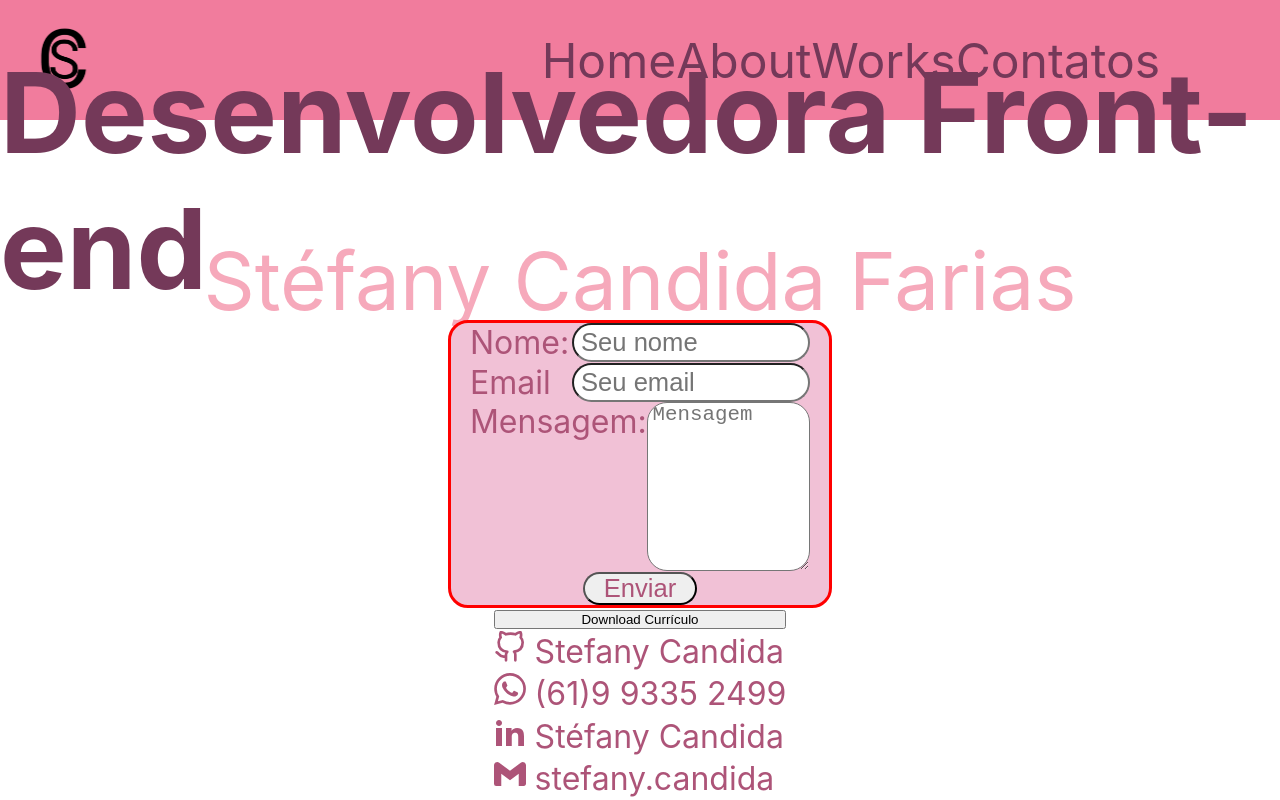
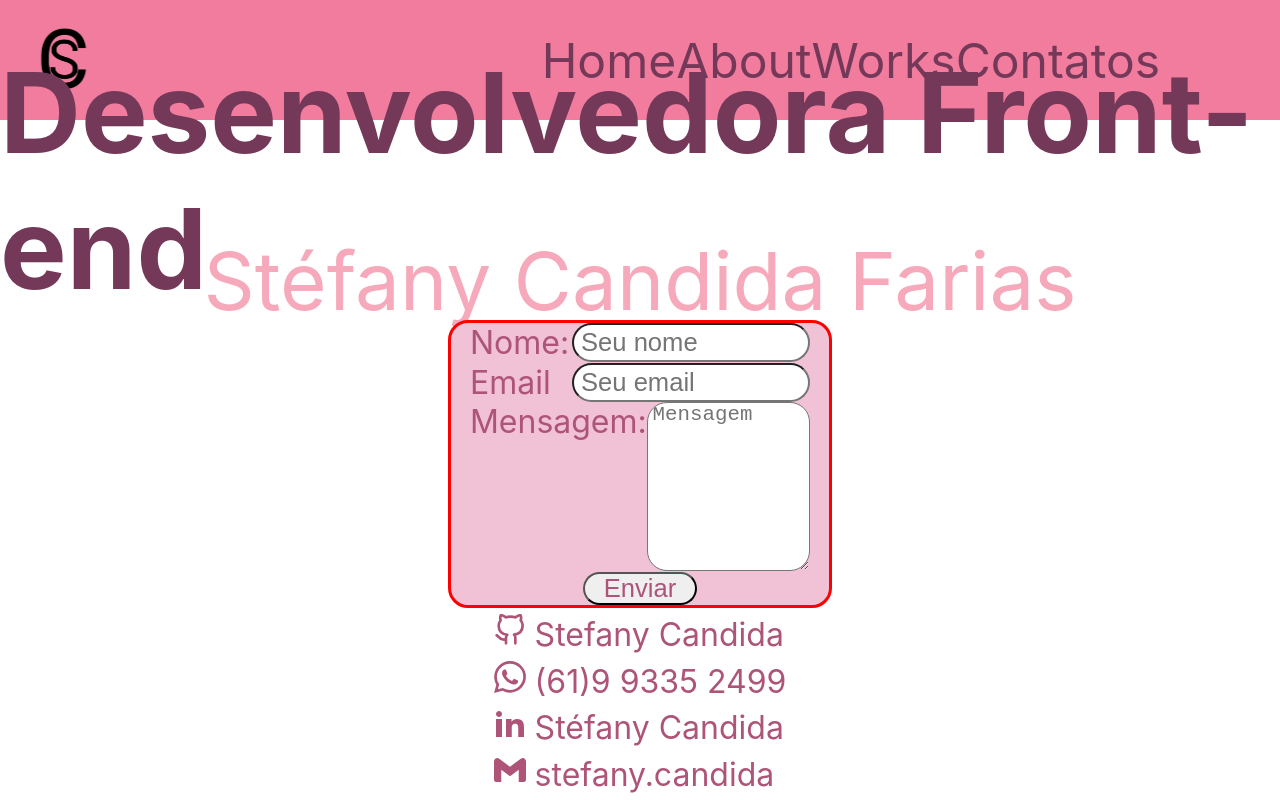
Before and after one commit to StefanyCandida/Portfolio, a React (Create React App) app: page /contatos in a window 1280 px wide. Built offline with nearby package versions, Linux system fonts and the light colour scheme.

Commit message:
melhoria de Contatos

```diff
--- a/src/Pages/Contatos.js
+++ b/src/Pages/Contatos.js
@@ -5,8 +5,6 @@ import { ImLinkedin2 } from "react-icons/im";
 import { SiWhatsapp } from "react-icons/si";
 import { SiGmail } from "react-icons/si";
 import emailjs from '@emailjs/browser';
-import Stefany from '../Components/Img/Stefanycf.pdf'
-
 
 export default function Contatos() {
     const form = useRef();
@@ -14,42 +12,36 @@ export default function Contatos() {
     const sendEmail = (e) => {
     e.preventDefault();
 
-    emailjs.sendForm('service_sgzy7yn', '__ejs-test-mail-service__', form.current, '8QzIMBR8jyjpF3d92')
+
+    emailjs.sendForm('service_b101ta7', 'template_lopfyx6', form.current, '8QzIMBR8jyjpF3d92')
       .then((result) => {
-          console.log(result.text);
+          console.log("sucesso", result.status, result.text);
       }, (error) => {
           console.log(error.text);
       });
   };
-  return (
+
+    return (
     <S.Div >
         <S.Form ref={form} onSubmit={sendEmail}>
             <S.DivDados>
                 <S.Label for="nome">Nome:</S.Label>
-                <S.Input id="nome" placeholder="Seu nome" name="user_name" type="text"/>
+                <S.Input id="nome" placeholder="Seu nome" name="name" type="text"/>
             </S.DivDados>
             <S.DivDados>
                 <S.Label for="email">Email</S.Label>
-                <S.Input id="email" type="Email" name="user_email" placeholder="Seu email"/>
+                <S.Input id="email" type="email" name="email" placeholder="Seu email"/>
             </S.DivDados>
             <S.DivT>
                 <S.Label for="msg">Mensagem:</S.Label>
-	            <S.Textarea id="msg" name="msg" rows="9" cols="50" placeholder="Mensagem"></S.Textarea>
+	            <S.Textarea id="msg" name="message" rows="9" cols="50" placeholder="Mensagem"></S.Textarea>
             </S.DivT>
-            <S.Button> Enviar</S.Button>
-
-
-
+            <S.Button value="Send"> Enviar</S.Button>
 
         </S.Form>
         <S.DivIcone>
-        <button
-            href={Stefany}
-            download="Stefanycf.pdf"
-            type="application/pdf"
-          >
-            Download Currículo
-          </button>
+
+
             <S.A href='https://github.com/StefanyCandida' target="_blanck">  <FiGithub/> Stefany Candida</S.A>
             <S.A href='https://wa.me/5561993352499' target="_blanck" title="61 99335 2499" > <SiWhatsapp/> (61)9 9335 2499</S.A>
             <S.A href='https://www.linkedin.com/in/stefanycandida/' target="_blanck"><ImLinkedin2/> Stéfany Candida</S.A>
```
